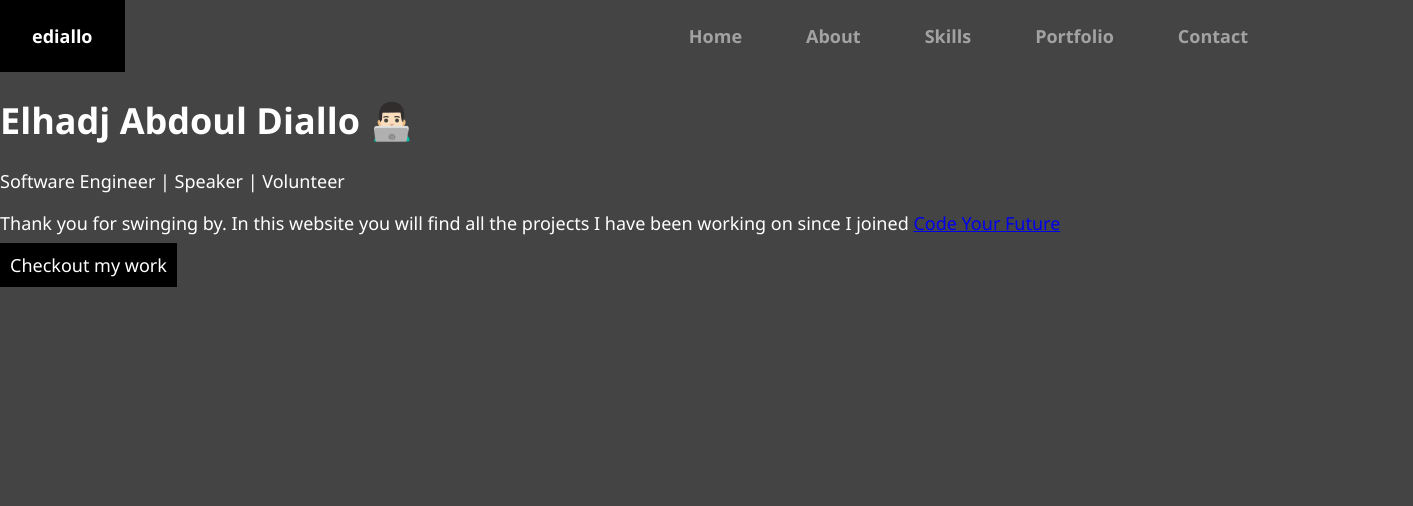
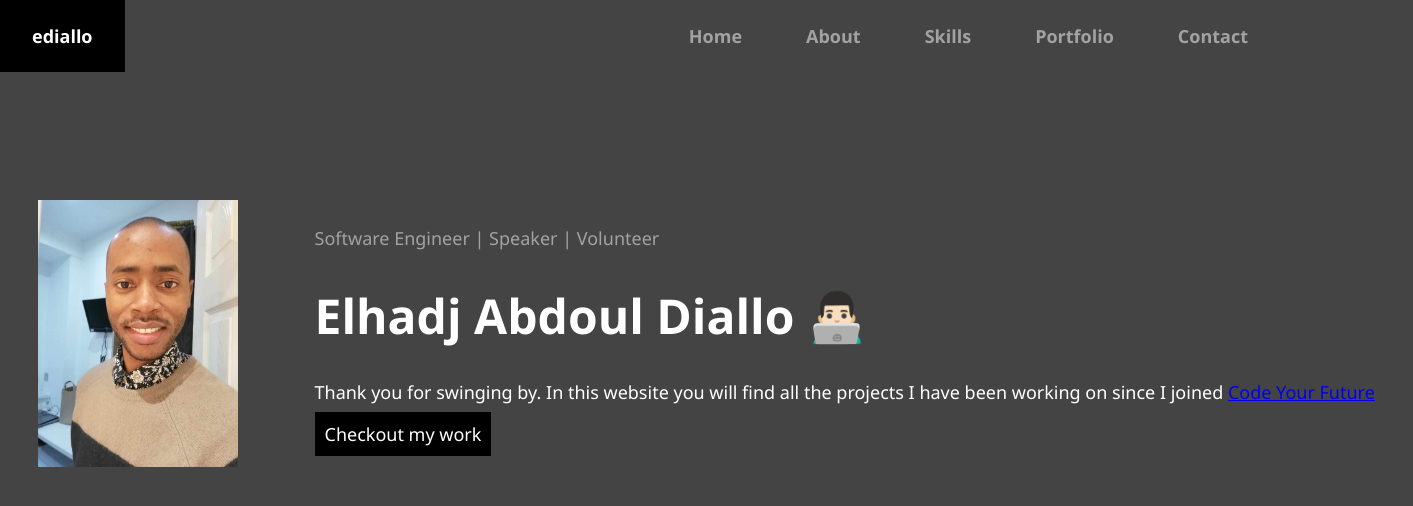
Before and after one commit to eediallo/eediallo.github.io, a React (Create React App) app in the folder my-portfolio/: page / in a window 1280 px wide. Shown: the top 506 px of the page, 1413 px wide, since content can reach past the window. Built offline with nearby package versions, Linux system fonts and the light colour scheme.

Commit message:
changes main section layout

```diff
--- a/my-portfolio/src/pages/Home.js
+++ b/my-portfolio/src/pages/Home.js
@@ -1,17 +1,21 @@
 import { Link } from "react-router-dom";
+import ProfilePicture from "../images/profile-picture.jpg";
 
 const HomePage = () => {
   return (
     <>
-      <main className="home-main">
-        <h1>Elhadj Abdoul Diallo 👨🏻‍💻 </h1>
-        <p>Software Engineer | Speaker | Volunteer</p>
+      <main className="main-home">
+        <div><img id="profile-picture" src={ProfilePicture} alt="Profile picture of Elhadj Abdoul Diallo"></img></div>
+        <div>
+      <p id="title">Software Engineer | Speaker | Volunteer</p>
+        <h1 id="name">Elhadj Abdoul Diallo 👨🏻‍💻 </h1>
         <p>
           Thank you for swinging by. In this website you will find all the
           projects I have been working on since I joined{" "}
           <a href="https://codeyourfuture.io/">Code Your Future</a>
         </p>
         <p><Link className="checkout-my-work-btn" to="/portfolio">Checkout my work</Link></p>
+        </div>
       </main>
     </>
   );
```
